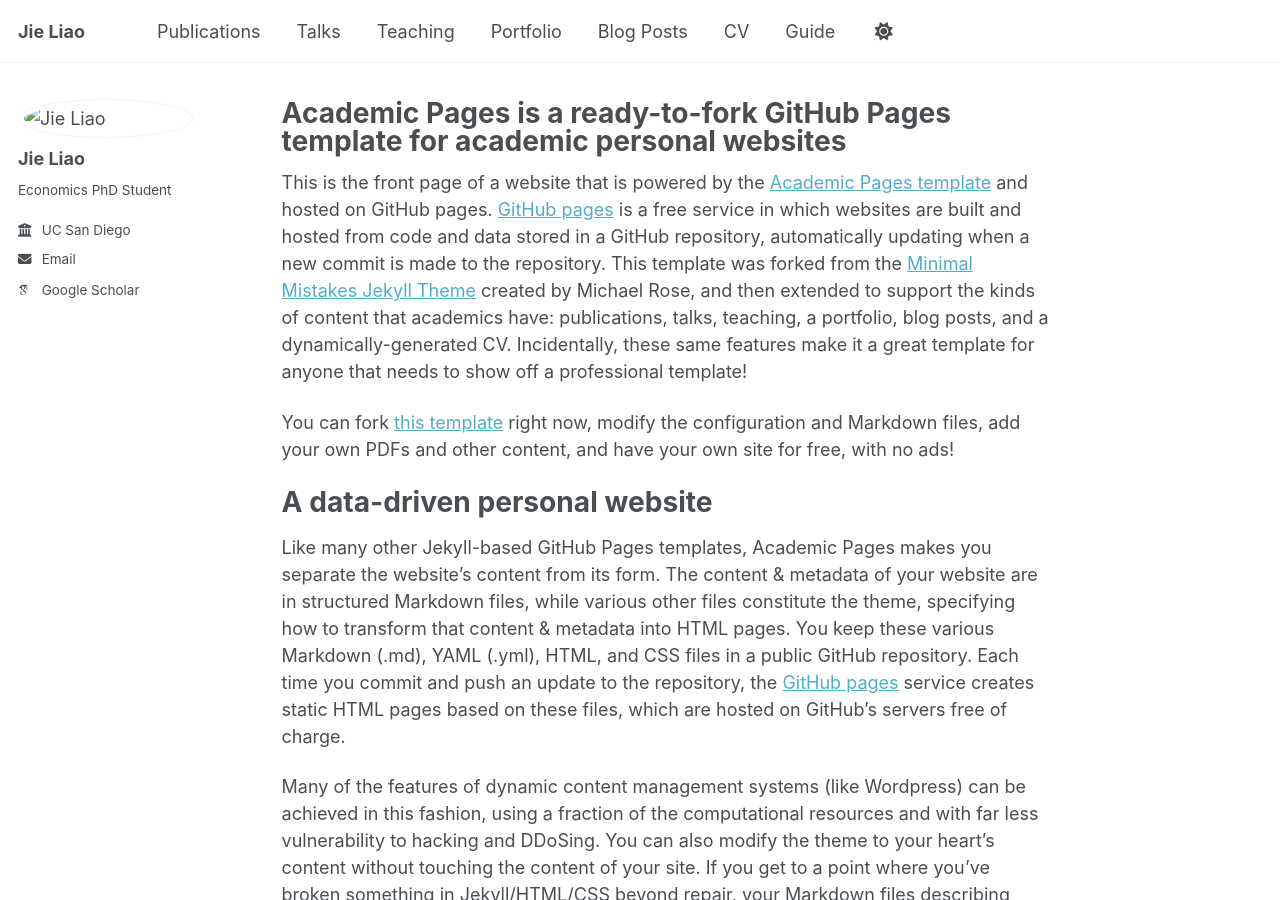
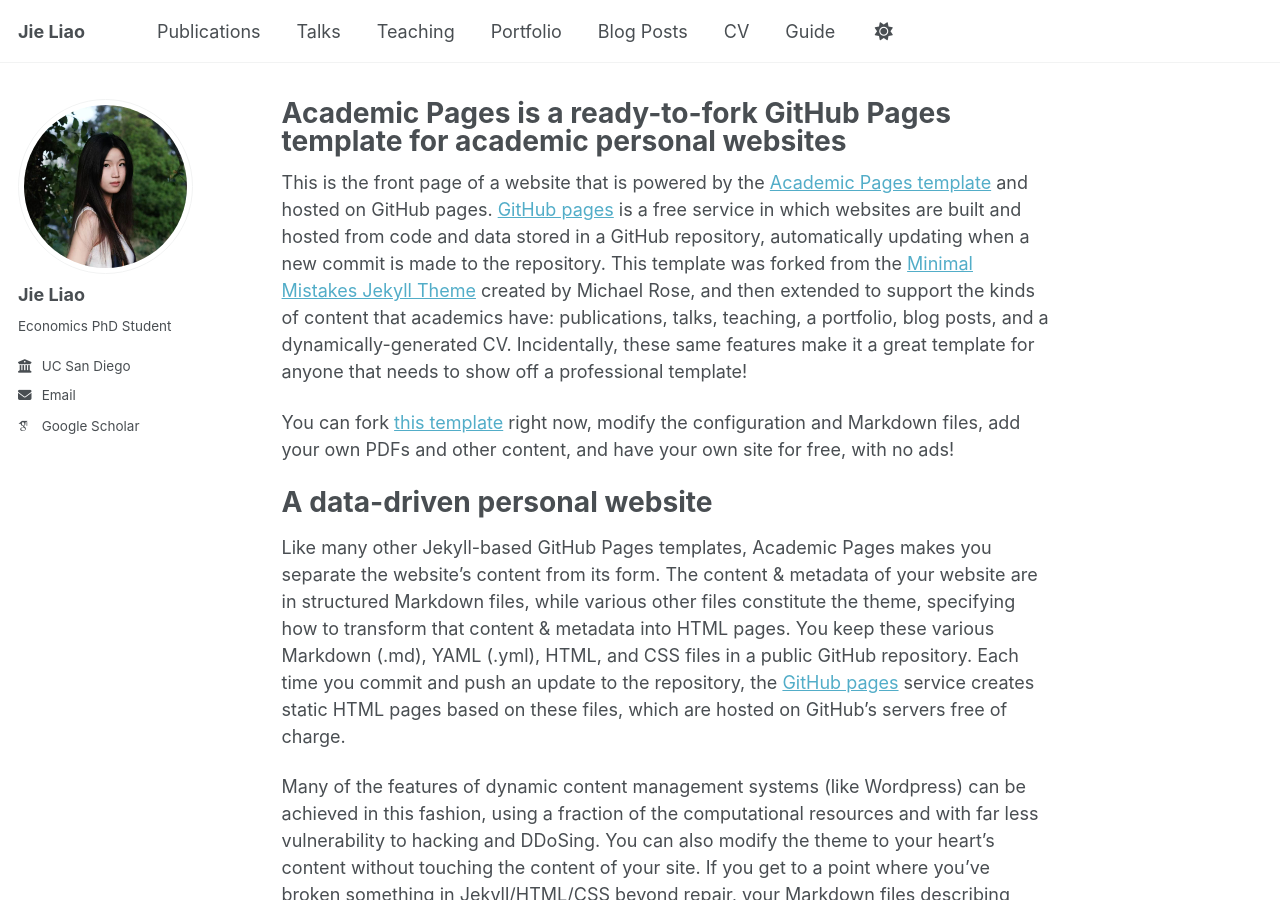
Before and after one commit to Jie-Liao/Jie-Liao.github.io, a Jekyll site: the page built from _pages/about.md, in a window 1280 px wide and 900 px high. Built offline with Jekyll 4.4.1, drawn with Linux system fonts in a browser that asks for light colours; some web fonts are replaced; a script that is not in the unit is left out.

Commit message:
Update avatar to use full URL

```diff
--- a/_config.yml
+++ b/_config.yml
@@ -22,7 +22,7 @@ repository               : "academicpages/academicpages.github.io"
 #               Additional customization can be done by editing /_includes/author-profile.html
 author:
   # Biographic information
-  avatar           : "/images/profile.png"
+  avatar           : "https://jie-liao.github.io/images/profile.png"
   name             : "Jie Liao"
   pronouns         : # example: "she/her"
   bio              : "Economics PhD Student"
```
